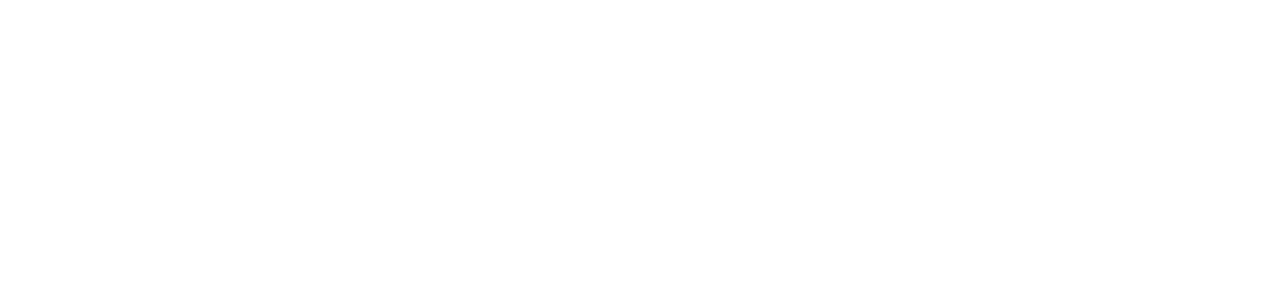
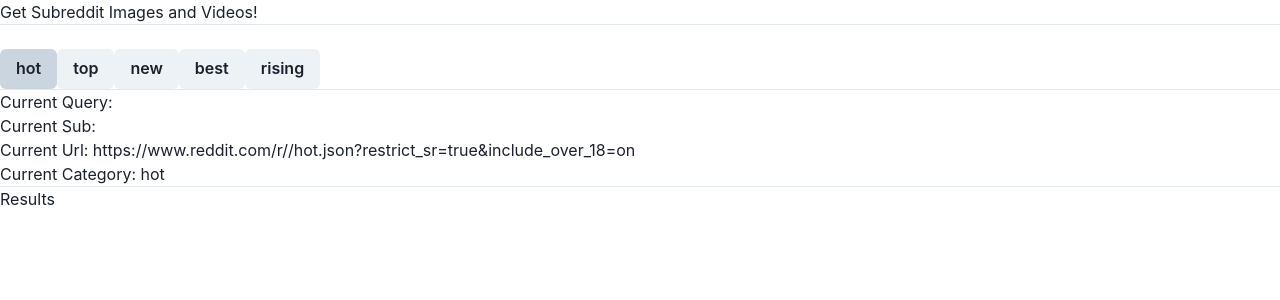
Before and after one commit to khangbeo/next-image-gallery, a Next.js app: page / in a window 1280 px wide. Shown: the top 300 px of the page. Built offline with nearby package versions, Linux system fonts and the light colour scheme; no server answers.

Commit message:
added filter buttons for category

```diff
--- a/components/Post.js
+++ b/components/Post.js
@@ -1,10 +1,47 @@
 // import Image from 'next/image'
 
 const Thumbnail = ({ post }) => {
-  return <img src={post.url} alt={post.title} />;
+  const { url, thumbnail_width, thumbnail_height, title } = post;
+  return (
+    <img
+      src={url}
+      width={thumbnail_width}
+      height={thumbnail_height}
+      alt={title}
+    />
+  );
+};
+
+const YoutubeEmbed = ({ post }) => {
+  const {
+    secure_media: {
+      oembed: { thumbnail_url, thumbnail_height, thumbnail_width, title },
+    },
+  } = post;
+  return (
+    <img
+      src={thumbnail_url}
+      width={post.thumbnail_width}
+      height={post.thumbnail_height}
+      alt={title}
+    />
+  );
 };
 const Post = ({ post }) => {
   let base_url = "https://reddit.com";
+
+  function isImage(url) {
+    return /\.(jpg|jpeg|png|webp|avif|gif|svg)$/.test(url);
+  }
+
+  // function isYoutube(url) {
+  //   return /^(?:https?:\/\/)?(?:(?:www\.)?youtube.com\/watch\?v=|youtu.be\/)(\w+)$/.test(
+  //     url
+  //   );
+  // }
+  // if (isImage(post.url)) {
+  //   console.log(post);
+  // }
 
   /** make a clickable post
    *
@@ -12,17 +49,19 @@
    * title
    * thumbnail
    * url
-   * created_at
-   * author maybe?
-   * likes
+   * votes
+   * author
    *
    */
+
   return (
     <article>
-      <a href={base_url + post.permalink} target="_blank" rel="noreferrer">
-        <h3>{post.title}</h3>
-        {post.url ? <Thumbnail post={post} /> : null}
-      </a>
+      {isImage(post.url) && (
+        <a href={base_url + post.permalink} target="_blank" rel="noreferrer">
+          <h3>{post.title}</h3>
+          <Thumbnail post={post} />
+        </a>
+      )}
     </article>
   );
 };
--- a/package.json
+++ b/package.json
@@ -15,6 +15,7 @@
     "@tanstack/react-query": "^4.0.10",
     "@tanstack/react-query-devtools": "^4.0.10",
     "axios": "^0.27.2",
+    "daisyui": "^2.22.0",
     "framer-motion": "^6.5.1",
     "next": "12.2.4",
     "next-auth": "^4.10.3",
--- a/pages/_app.js
+++ b/pages/_app.js
@@ -1,24 +1,11 @@
 import "../styles/globals.css";
-import { useState } from "react";
-import {
-  Hydrate,
-  QueryClient,
-  QueryClientProvider,
-} from "@tanstack/react-query";
-import { ReactQueryDevtools } from "@tanstack/react-query-devtools";
 import { ChakraProvider } from "@chakra-ui/react";
 
 function MyApp({ Component, pageProps }) {
-  const [queryClient] = useState(() => new QueryClient());
   return (
-    <QueryClientProvider client={queryClient}>
-      <Hydrate state={pageProps.dehydratedState}>
-        <ChakraProvider>
-          <Component {...pageProps} />
-        </ChakraProvider>
-        <ReactQueryDevtools initialIsOpen />
-      </Hydrate>
-    </QueryClientProvider>
+    <ChakraProvider>
+      <Component {...pageProps} />
+    </ChakraProvider>
   );
 }
 
--- a/pages/index.js
+++ b/pages/index.js
@@ -1,8 +1,8 @@
-import { dehydrate, QueryClient, useQuery } from "@tanstack/react-query";
-import { useEffect, useState } from "react";
+import { useState, useEffect } from "react";
+import axios from "axios";
 import Head from "next/head";
-import axios from "axios";
 import Posts from "../components/Posts";
+import { Button } from "@chakra-ui/react";
 /**
  * first find out how to get data from reddit api
  * then make a request
@@ -10,7 +10,7 @@
  * we're only making a GET request so it'll be easy
  * I want a form to search for a subreddit
  * when the form is submitted, it will make a request to the reddit api with the form's value
- * then get the response and store it in the useQuery hook
+ * then get the response and store it in the useState hook
  * it will have a loading, error, and actual content displayed
  * along with infinite gallery scrolling/loading?
  * clicking on an image will route to a more detailed page of the post or I could just route to the original link
@@ -27,34 +27,80 @@
  * clicking on an image goes to a post route with post component
  */
 
+/**
+ * TODO: move data fetching and storing logic to a custom hook
+ * TODO: clean up code and move into appropriate component
+ * TODO: fetch is returning same data, figure out how to clean up so we get new data on filter
+ * TODO: add infinite scrolling
+ *
+ */
+
 export default function Home() {
   const [posts, setPosts] = useState([]);
-  const [subreddit, setSubreddit] = useState("webdev");
+  const [subreddit, setSubreddit] = useState("");
+  const [query, setQuery] = useState("");
+  const [category, setCategory] = useState("hot");
+  const [isLoading, setIsLoading] = useState(null);
+  const [err, setErr] = useState(null);
+  const controller = new AbortController();
 
-  useEffect(() => {
-    // set state here r/{subreddit}/hot.json
-    // might set category too r/boobs/{category}.json
-    fetch(
-      "https://www.reddit.com/r/boobs/hot.json?restrict_sr=true&include_over_18=on&raw_json=1"
-    ).then((res) => {
-      if (res.status !== 200) {
-        console.warn("Warning: Something is wrong with the api.");
-        return;
-      }
-      res.json().then((data) => {
-        if (data != null) setPosts(data.data.children);
+  // console.log(posts);
+  const categories = ["hot", "top", "new", "best", "rising"];
+
+  const catButtons = categories.map((cat) => (
+    <Button
+      key={cat}
+      onClick={() => filterItem(cat)}
+      isActive={category === cat}
+    >
+      {cat}
+    </Button>
+  ));
+
+  const filterItem = (curCat) => {
+    const newItem = categories.find((newCat) => newCat === curCat);
+    setCategory(newItem);
+    if (subreddit) {
+      setErr(null);
+      getSubreddit();
+    } else {
+      setErr("Enter a subreddit");
+    }
+  };
+
+  const url = `https://www.reddit.com/r/${subreddit}/${category}.json?restrict_sr=true&include_over_18=on`;
+
+  const getSubreddit = async () => {
+    setIsLoading(true);
+    try {
+      const { data } = await axios.get(url, {
+        signal: controller.signal,
       });
-    });
-  }, [subreddit]);
+      setPosts(data.data.children);
+    } catch (e) {
+      console.log(e.message);
+    } finally {
+      setIsLoading(false);
+    }
+    return () => controller.abort();
+  };
 
-  // failed at using react-query, i think i did this right, but i kept getting no data
-  // const sub = useQuery(["subreddits"], getSubreddits)
-  // );
+  const handleChange = ({ target }) => {
+    setQuery(target.value);
+    setSubreddit(target.value);
+    setErr(null);
+  };
 
-  // const getSubreddits = async () => {
-  //   const response = await axios.get(`https://www.reddit.com/r/webdev.json`);
-  //   return response.data;
-  // };
+  const handleSubmit = (e) => {
+    e.preventDefault();
+    if (query !== "" && query.length > 0) {
+      setQuery("");
+      getSubreddit();
+    } else {
+      setErr("Enter a subreddit");
+    }
+  };
+
   return (
     <div>
       <Head>
@@ -64,7 +110,21 @@
       </Head>
 
       <main>
-        <Posts posts={posts} />
+        {err && <h2>{err}</h2>}
+        <h1>Get Subreddit Images and Videos!</h1>
+        <hr />
+        <form onSubmit={handleSubmit}>
+          <input type="text" value={query} onChange={handleChange} />
+        </form>
+        {catButtons}
+        <hr />
+        <div>Current Query: {query}</div>
+        <div>Current Sub: {subreddit}</div>
+        <div>Current Url: {url}</div>
+        <div>Current Category: {category} </div>
+        <hr />
+        <div>Results</div>
+        {isLoading ? <p>loading...</p> : <Posts posts={posts} />}
       </main>
     </div>
   );
```
Also changed, not shown: 1 other file (tests, documents, lock files or other folders).
